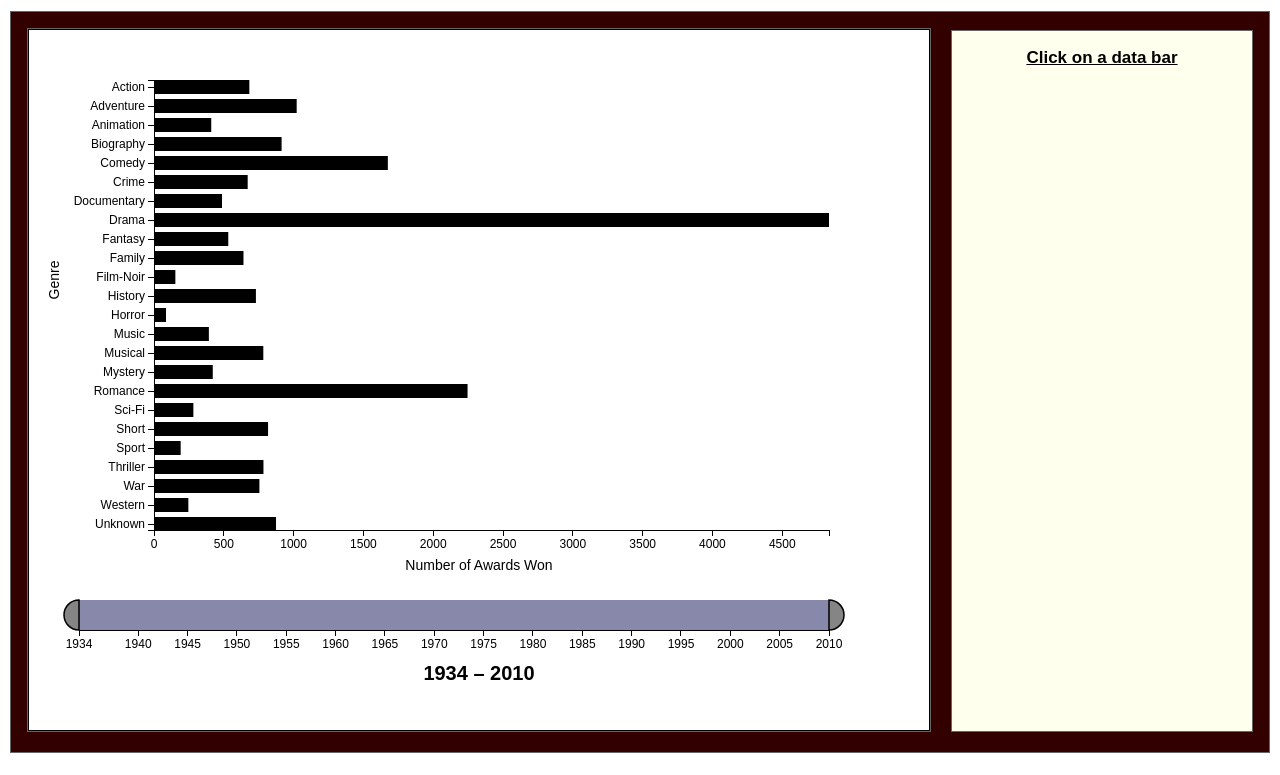
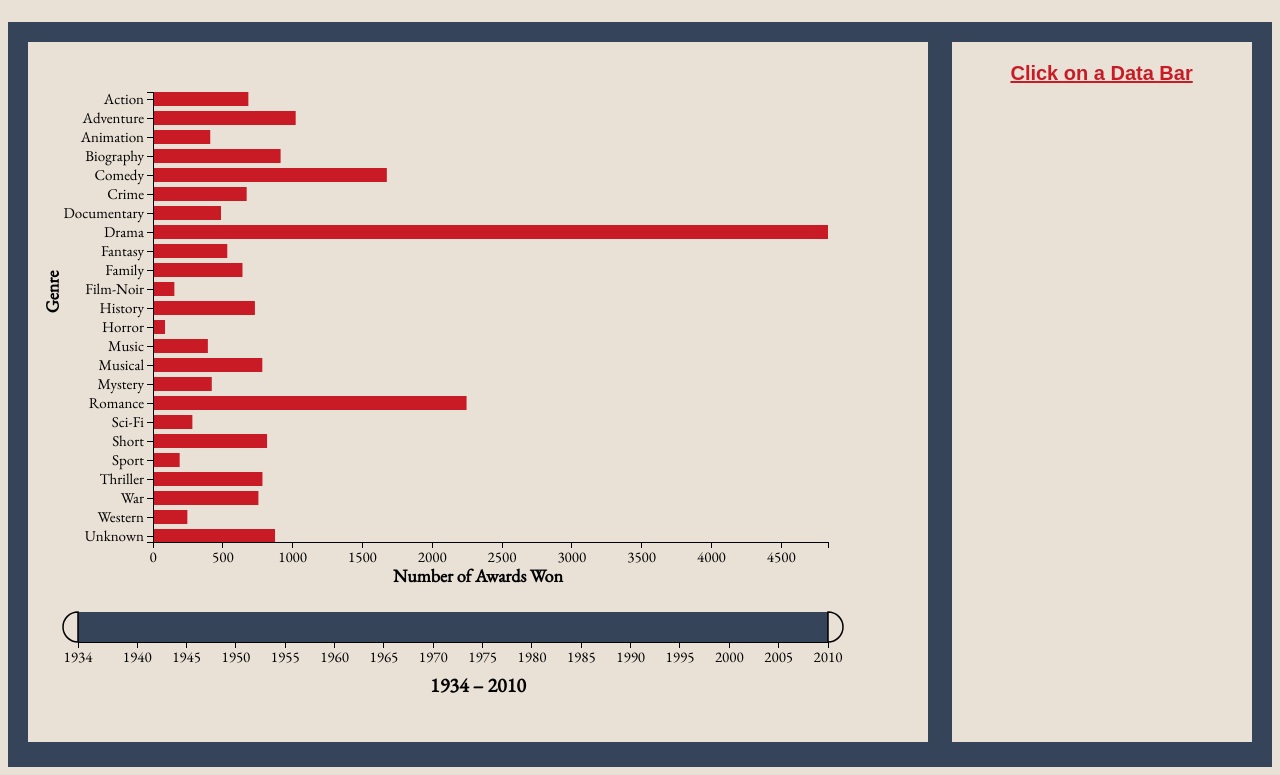
Before and after one commit to apr74/cs3300_p2, a plain HTML site: page index.html in a window 1280 px wide. Shown: the part 103-878 px from the top of the page. Drawn offline with nearby package versions, Linux system fonts and the light colour scheme.

Commit message:
initial design pass
neutral colors and splash of red

```diff
--- a/index.html
+++ b/index.html
@@ -9,22 +9,32 @@
 
 <head>
   <title>Academy Award Winners by Genre</title>
+
+  <link href='http://fonts.googleapis.com/css?family=EB+Garamond' rel='stylesheet' type='text/css'>
 </head>
 
 <style>
-
+  body {
+  	background-color: #E9E0D6;
+  	font-family: 'EB Garamond', serif;
+  	color: #354458;
+  }
   h3{
-  	font-size: 36px;
+  	font-size: 38px;
   	text-align: center;
+  	font-family: 'EB Garamond', serif;
+  	color: #354458;
   }
 
   .axis_label {
-    font-size: 14px;
+    font-size: 18px;
     text-anchor: middle;
+    font-family: 'EB Garamond', serif;
+    font-weight:bold;
   }
 
   .resize path {
-    fill: #666;
+    fill: #E9E0D6;
     fill-opacity: .8;
     stroke: #000;
     stroke-width: 1.5px;
@@ -35,9 +45,11 @@
     stroke: #000;
     shape-rendering: crispEdges;
   }
-
+  rect {
+  	fill: #C91B26;
+  }
   .brush .extent {
-    fill: #8888aa;
+    fill: #354458;
     shape-rendering: crispEdges;
   }
 
@@ -46,11 +58,12 @@
   }
 
   svg {
-    border: 1px solid black;
+    border: 1px solid #354458;
     display: block;
     margin: auto;
-    background-color: white;
-    font: 12px sans-serif;
+    background-color: #E9E0D6;
+    /*font: 12px sans-serif;*/
+    font-size: 15px;
   }
 
   svg text{
@@ -69,7 +82,6 @@
 
   #year_label {
     font-size: 20px;
-    font-family: Arial, sans-serif;
     font-weight: bold;
     text-anchor: middle;
   }
@@ -81,22 +93,27 @@
   }
 
   #dataBox_title {
-    font-size: 17px;
+    font-size: 20px;
     font-family: Arial, sans-serif;
     text-align: center;
     text-decoration: underline;
+    color: #C91B26;
   }
+
+  ul>li {
+  	color: #C91B26;
+  	}
 
   #LargeGraph {
     display: inline-block;
-    border: 1px solid #666666;
+    border: 1px solid #354458;
     background-color: #333333;
   }
 
   #DataBox {
     display: inline-block;
-    border: 1px solid #666666;
-    background-color: #ffffee;
+    border: 2px solid #354458;
+    background-color: #E9E0D6;
     margin-left: 1em;
     overflow: auto;
     text-align: left;
@@ -111,8 +128,8 @@
     margin-left:auto;
     margin-right:auto;
     padding: 1em;
-    border: 1px solid #666666;
-    background-color: #330000;
+    border: 2px solid #354458;
+    background-color: #354458;
   }
 </style>
 
@@ -156,7 +173,7 @@
      .style("height", HEIGHT + "px");
   var dataTitle = dataBox.append("h3")
       .attr("id", "dataBox_title")
-      .text("Click on a data bar");
+      .text("Click on a Data Bar");
   var dataList = dataBox.append("ul");
 
   genreReset();
```
